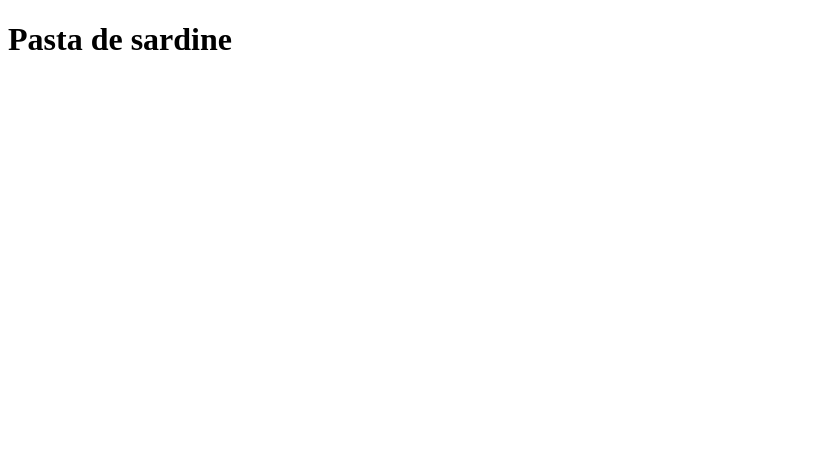
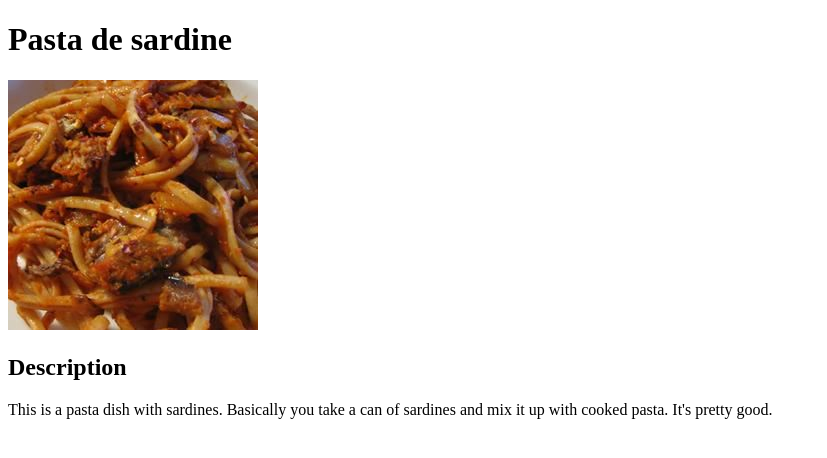
Before and after one commit to Larry4205/odin-recipes, a plain HTML site: page recipes/sardine-pasta.html in a window 1280 px wide. Shown: the whole page, without its empty margins (0-827 px from the left). Drawn offline with Linux system fonts and the light colour scheme.

Commit message:
Added description to first recipe page

```diff
--- a/recipes/sardine-pasta.html
+++ b/recipes/sardine-pasta.html
@@ -5,4 +5,9 @@
         <title>Pasta de sardine</title>
     </head>
     <h1>Pasta de sardine</h1>
+    <img src="../images/sardine-pasta.jpg">
+    <h2>Description</h2>
+    <p>This is a pasta dish with sardines.  Basically you take a can of
+        sardines and mix it up with cooked pasta.  It's pretty good.
+    </p>
 </html>
```
Also changed, not shown: images/sardine-pasta.jpg (added).
